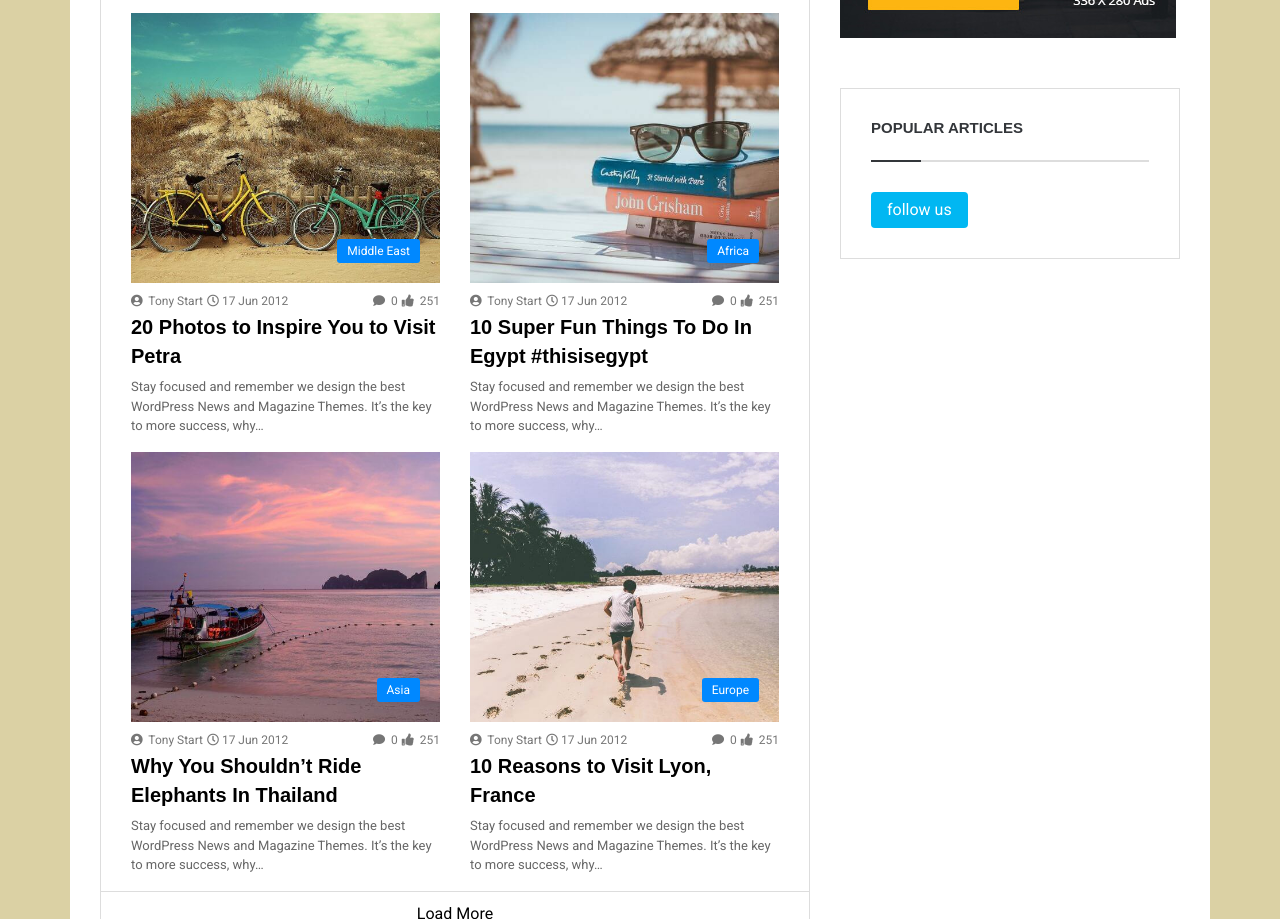
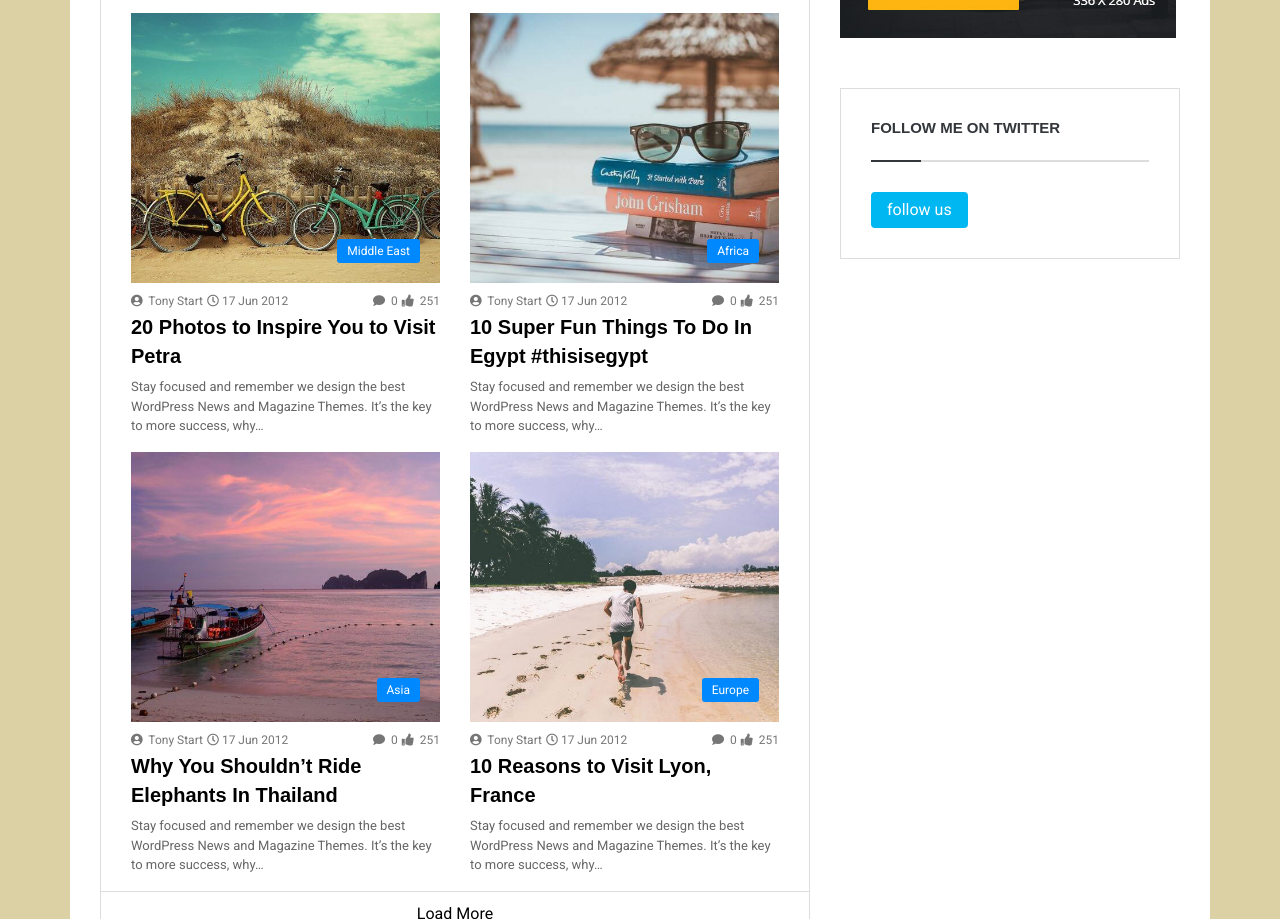
Before and after one commit to mrirashid/jannah-travel, a plain HTML site: page index.html in a window 1280 px wide. Shown: the part 3635-4554 px from the top of the page. Drawn offline with Linux system fonts and the light colour scheme; a web font is replaced by a local one.

Commit message:
done updated

```diff
--- a/index.html
+++ b/index.html
@@ -525,7 +525,7 @@
               </div>
               <div class="follow-twitter p-30">
                 <div class="title ">
-                  <h6>POPULAR ARTICLES</h6>
+                  <h6>FOLLOW ME ON TWITTER</h6>
                   </div>
                   <a href="#" class="btn text-center">follow us</a>
               </div>
```
